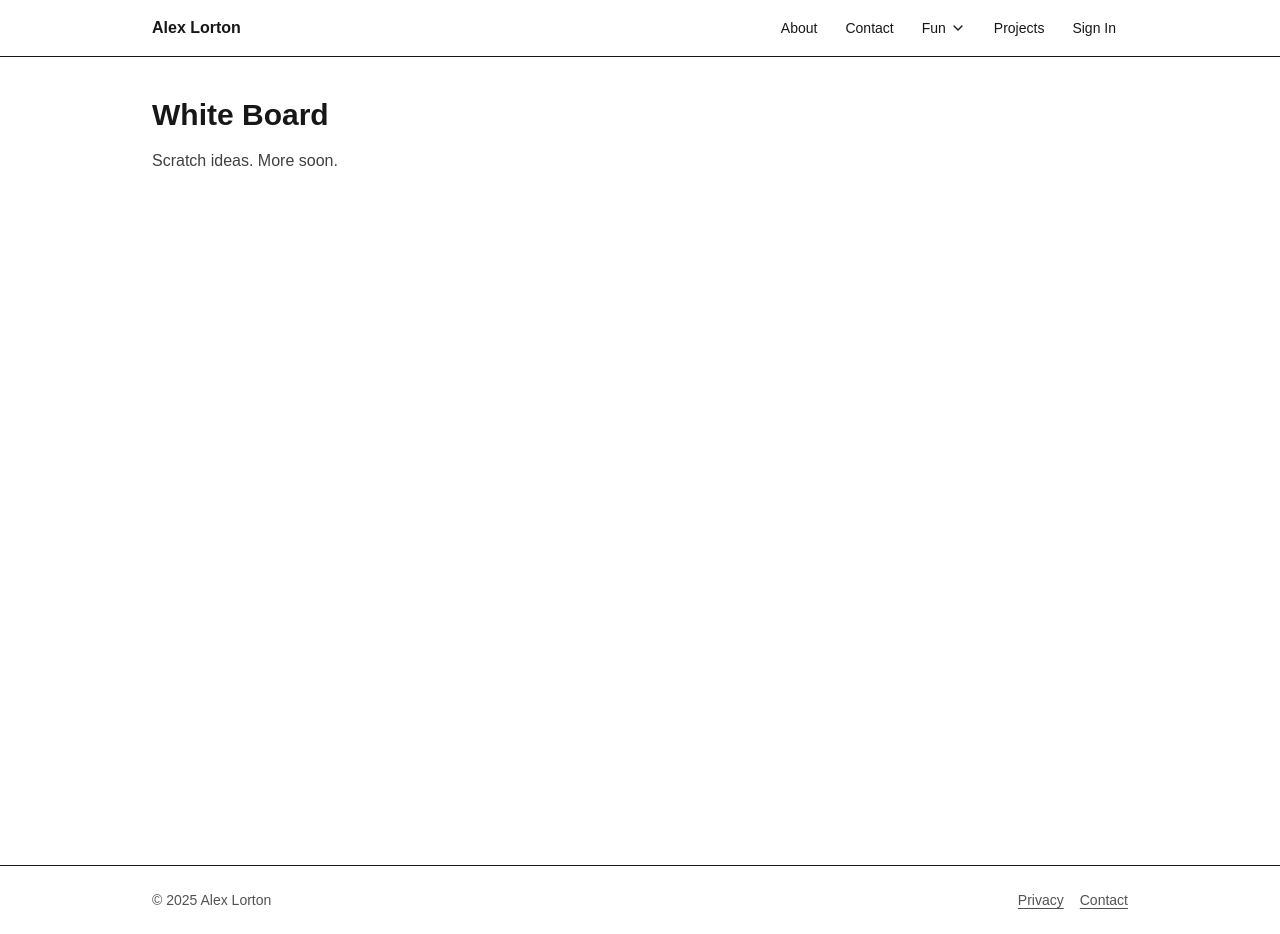
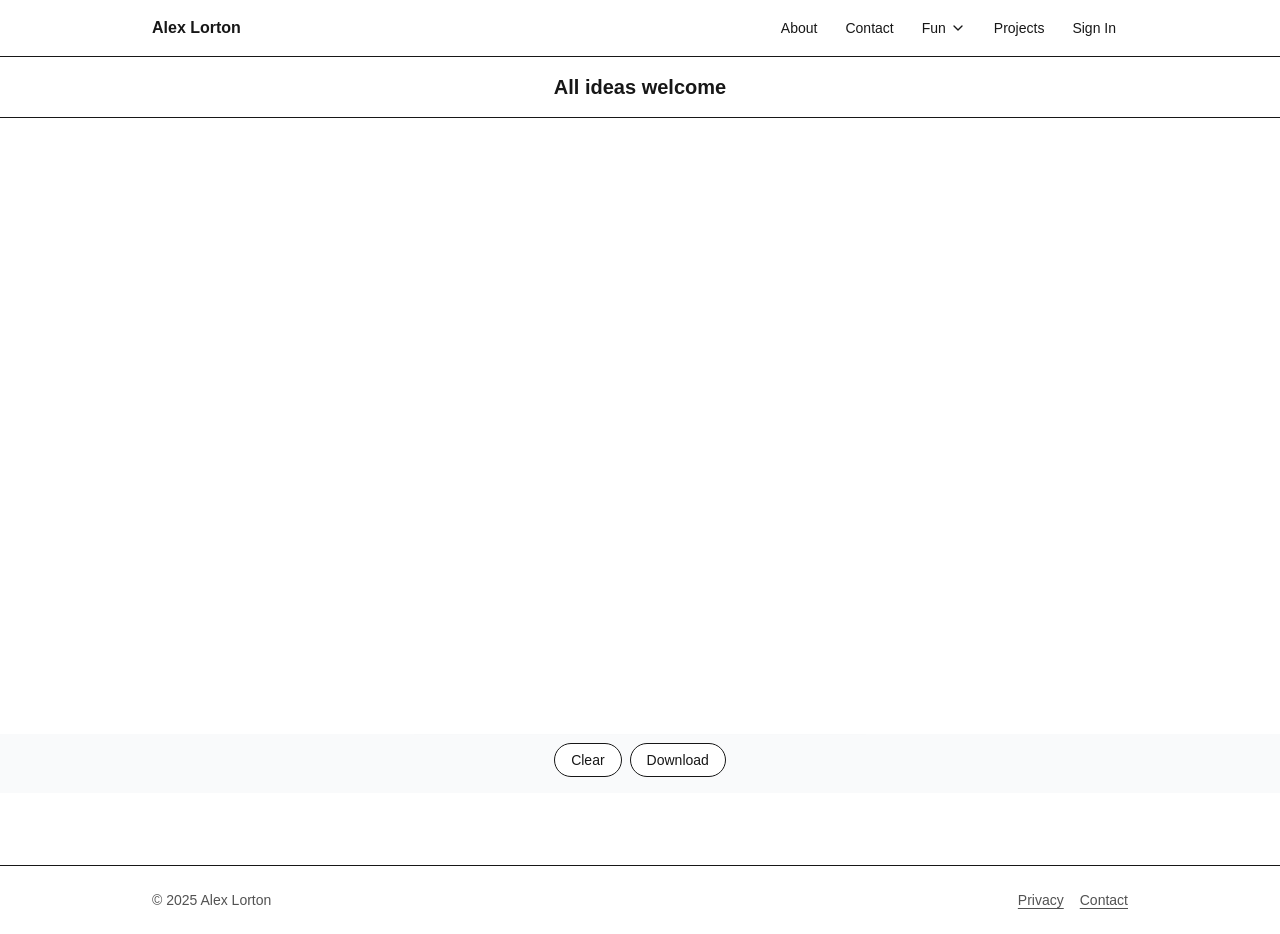
Before and after one commit to alorton27/alexlorton-site, a Next.js app in the folder mysite/: page /fun/whiteboard in a window 1280 px wide. Built offline with nearby package versions, Linux system fonts and the light colour scheme.

Commit message:
Add Whiteboard page with drawing tools and polish

```diff
--- a/mysite/app/fun/whiteboard/page.tsx
+++ b/mysite/app/fun/whiteboard/page.tsx
@@ -1,9 +1,190 @@
 // =============================
-export default function Whiteboard() {
-return (
-<main className="mx-auto max-w-5xl px-4 sm:px-6 py-10">
-<h1 className="text-3xl font-semibold mb-4">White Board</h1>
-<p className="text-neutral-700 dark:text-neutral-300">Scratch ideas. More soon.</p>
-</main>
-);
+"use client";
+
+import { useEffect, useRef, useState } from "react";
+
+const COLORS = [
+  "#111827", // almost-black
+  "#EF4444", // red
+  "#1E88E5", // blue
+  "#00C853", // green
+  "#FFD60A", // yellow
+  "#8E24AA", // purple
+  "#FF7F50", // coral
+  "#FFFFFF", // white (acts like an eraser if you drew in color)
+];
+
+export default function WhiteboardPage() {
+  const canvasRef = useRef<HTMLCanvasElement | null>(null);
+  const ctxRef = useRef<CanvasRenderingContext2D | null>(null);
+  const drawingRef = useRef(false);
+  const lastRef = useRef<{ x: number; y: number } | null>(null);
+
+  const [color, setColor] = useState<string>("#111827");
+  const [lineWidth, setLineWidth] = useState<number>(4);
+
+  // Setup / resize canvas (keeps nav at top by sizing to viewport)
+  useEffect(() => {
+    function setup() {
+      const c = canvasRef.current;
+      if (!c) return;
+
+      // Reserve some space for the page chrome (header above, controls below)
+      const headerReserve = 64;   // approx height for site nav
+      const footerReserve = 120;  // our own controls area
+      const cssWidth = window.innerWidth;
+      const cssHeight = Math.max(200, window.innerHeight - headerReserve - footerReserve);
+
+      // Handle HiDPI crispness
+      const dpr = Math.max(1, window.devicePixelRatio || 1);
+      c.width = Math.floor(cssWidth * dpr);
+      c.height = Math.floor(cssHeight * dpr);
+      c.style.width = `${cssWidth}px`;
+      c.style.height = `${cssHeight}px`;
+
+      const ctx = c.getContext("2d");
+      if (!ctx) return;
+      ctx.setTransform(1, 0, 0, 1, 0, 0);
+      ctx.scale(dpr, dpr);
+
+      ctx.lineJoin = "round";
+      ctx.lineCap = "round";
+      ctx.strokeStyle = color;
+      ctx.lineWidth = lineWidth;
+
+      ctxRef.current = ctx;
+    }
+
+    setup();
+    const onResize = () => setup();
+    window.addEventListener("resize", onResize);
+    return () => window.removeEventListener("resize", onResize);
+    // eslint-disable-next-line react-hooks/exhaustive-deps
+  }, []); // run once; we set style changes below via effects
+
+  // Update style when color/size changes
+  useEffect(() => {
+    if (ctxRef.current) {
+      ctxRef.current.strokeStyle = color;
+      ctxRef.current.lineWidth = lineWidth;
+    }
+  }, [color, lineWidth]);
+
+  // Helpers
+  function getPos(e: React.PointerEvent<HTMLCanvasElement>) {
+    const c = canvasRef.current!;
+    const rect = c.getBoundingClientRect();
+    return { x: e.clientX - rect.left, y: e.clientY - rect.top };
+  }
+
+  function onPointerDown(e: React.PointerEvent<HTMLCanvasElement>) {
+    const c = canvasRef.current!;
+    c.setPointerCapture(e.pointerId);
+    drawingRef.current = true;
+    lastRef.current = getPos(e);
+  }
+
+  function onPointerMove(e: React.PointerEvent<HTMLCanvasElement>) {
+    if (!drawingRef.current || !ctxRef.current) return;
+    const p = getPos(e);
+    const last = lastRef.current ?? p;
+
+    const ctx = ctxRef.current;
+    ctx.beginPath();
+    ctx.moveTo(last.x, last.y);
+    ctx.lineTo(p.x, p.y);
+    ctx.stroke();
+
+    lastRef.current = p;
+  }
+
+  function onPointerUp(e: React.PointerEvent<HTMLCanvasElement>) {
+    try {
+      canvasRef.current?.releasePointerCapture(e.pointerId);
+    } catch {}
+    drawingRef.current = false;
+    lastRef.current = null;
+  }
+
+  function clearCanvas() {
+    const c = canvasRef.current;
+    const ctx = ctxRef.current;
+    if (!c || !ctx) return;
+    ctx.clearRect(0, 0, c.width, c.height);
+  }
+
+  function downloadPNG() {
+    const c = canvasRef.current;
+    if (!c) return;
+    const link = document.createElement("a");
+    link.download = "whiteboard.png";
+    link.href = c.toDataURL("image/png");
+    link.click();
+  }
+
+  return (
+    <div className="w-full min-h-[calc(100vh-64px)] flex flex-col bg-white dark:bg-neutral-950">
+      {/* Keep your global site nav visible above this page content */}
+      <header className="p-4 text-center text-xl font-semibold border-b bg-white/80 dark:bg-neutral-900/70 sticky top-0 z-10">
+        All ideas welcome
+      </header>
+
+      {/* Canvas fills remaining vertical space above the controls */}
+      <div className="relative flex-1">
+        <canvas
+          ref={canvasRef}
+          className="absolute inset-0 touch-none cursor-crosshair bg-white dark:bg-neutral-950"
+          onPointerDown={onPointerDown}
+          onPointerMove={onPointerMove}
+          onPointerUp={onPointerUp}
+          onPointerCancel={onPointerUp}
+          onPointerLeave={onPointerUp}
+        />
+      </div>
+
+      {/* Bottom controls */}
+      <div className="p-4 flex flex-col items-center gap-3 border-t bg-gray-50 dark:bg-neutral-900">
+        {/* Palette + size */}
+        <div className="flex flex-wrap items-center justify-center gap-2 rounded-full bg-white/90 dark:bg-neutral-800/90 px-3 py-2 shadow">
+          {COLORS.map((c) => (
+            <button
+              key={c}
+              title={c}
+              onClick={() => setColor(c)}
+              className={`h-7 w-7 rounded-full border ${c.toLowerCase() === color.toLowerCase() ? "ring-2 ring-offset-2 ring-black/60 dark:ring-white/80" : ""}`}
+              style={{ backgroundColor: c }}
+            />
+          ))}
+          <div className="mx-2 h-6 w-px bg-neutral-300 dark:bg-neutral-700" />
+          <label className="flex items-center gap-2 text-xs text-neutral-700 dark:text-neutral-300">
+            Size
+            <input
+              type="range"
+              min={1}
+              max={24}
+              value={lineWidth}
+              onChange={(e) => setLineWidth(Number(e.target.value))}
+              className="accent-black dark:accent-white"
+            />
+          </label>
+        </div>
+
+        {/* Clear / Download */}
+        <div className="flex items-center gap-2">
+          <button
+            onClick={clearCanvas}
+            className="rounded-full border px-4 py-1.5 text-sm bg-white hover:bg-neutral-100 dark:bg-neutral-800 dark:hover:bg-neutral-700"
+          >
+            Clear
+          </button>
+          <button
+            onClick={downloadPNG}
+            className="rounded-full border px-4 py-1.5 text-sm bg-white hover:bg-neutral-100 dark:bg-neutral-800 dark:hover:bg-neutral-700"
+          >
+            Download
+          </button>
+        </div>
+      </div>
+    </div>
+  );
 }
```
